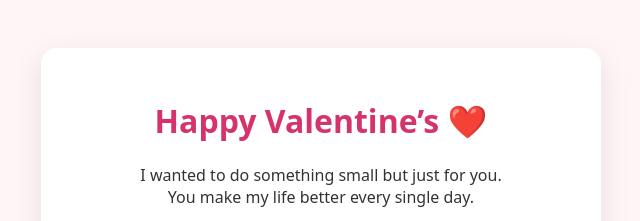
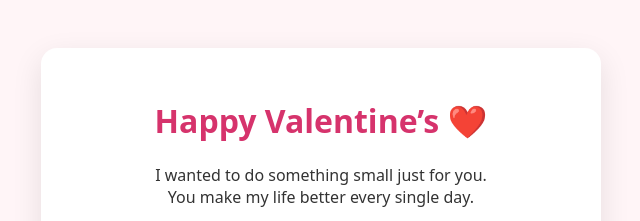
Before and after one commit to pavel03/Valentine, a plain HTML site: page index.html in a window 1280 px wide. Shown: the top 221 px of the page, 319-959 px from the left. Drawn offline with Linux system fonts and the light colour scheme.

Commit message:
Update index.html

```diff
--- a/index.html
+++ b/index.html
@@ -45,7 +45,7 @@
   <div class="card" id="step1">
     <h1>Happy Valentine’s ❤️</h1>
     <p>
-      I wanted to do something small but just for you.<br/>
+      I wanted to do something small just for you.<br/>
       You make my life better every single day.
     </p>
     <button onclick="nextStep('step1','step2')">Next</button>
```
